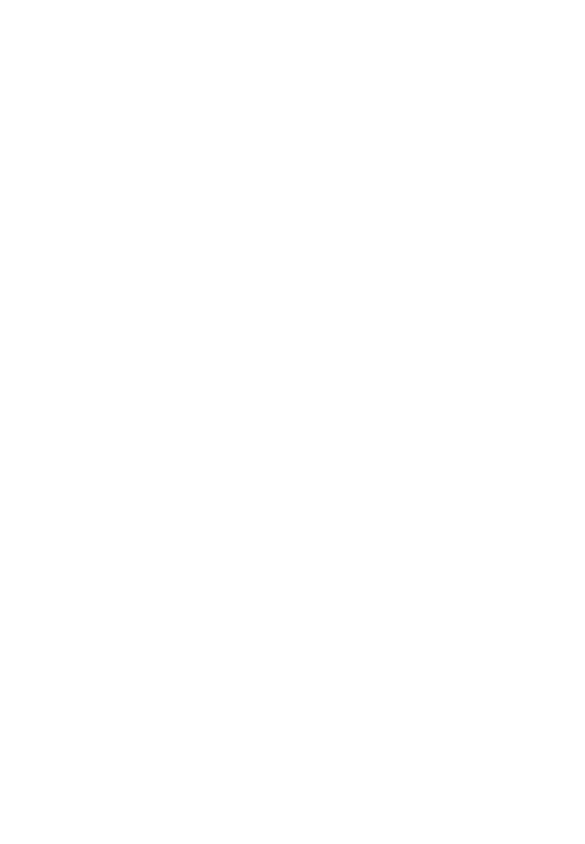
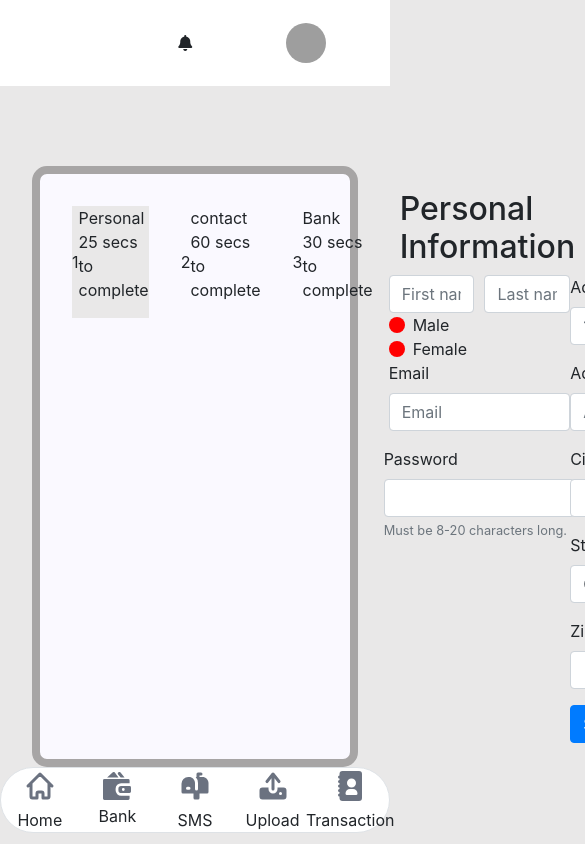
Before and after one commit to Misba9/OTP, a website: page pages/get-bank/index.html in a window 390 px wide. Shown: the top 844 px of the page, 585 px wide, since content can reach past the window. Drawn offline with nearby package versions, Linux system fonts and the light colour scheme; grey boxes are pictures that could not be loaded.

Commit message:
form page added

```diff
--- /dev/null
+++ b/css/form.css
@@ -0,0 +1,74 @@
+/* get bank page css code start here */
+/* *{
+    margin: 0;
+    padding: 0;
+    box-sizing: border-box;
+}
+*,::before,::after{
+    box-sizing: border-box;
+} */
+/* html{
+    scrollbar-color: #2a8fa1 #e9e8e8;
+    scroll-behavior: smooth;
+} */
+body{
+    font-family: 'Nuito', sans-serif;
+    font-size: 16px;
+    font-weight: 400;
+    line-height: 1.8;
+    color: var(--dark-color);
+    background-color: var(--dark-color);
+}
+h1,h2,h3{
+    font-weight: 700;
+    line-height: 1.25;
+    margin: 0 0 0 .5em;
+}
+.containers-form{
+    max-width: 1100px;
+    margin: 0 auto;
+    padding: 0 2rem;
+}
+.form-box{
+    display: flex;
+    flex-direction: row;
+    margin-top: 5em;
+    border: 8px solid rgb(167, 165, 165);
+    border-radius: 15px;
+    background-color: #faf9ff;
+}
+.form-box, .progress-form{
+    position: relative;
+    padding: 1em;
+}
+.custom-radio .custom-control-label::before {
+    border-radius: 50%;
+    accent-color: #b80c0c;
+        color: red !important;
+        background-color: red !important;
+}
+.progress-form ul.progress-steps{
+    display: flex;
+    flex-direction: row;
+    align-items: center;
+    justify-content: center;
+    gap: 2em;
+}
+.progress-form  ul.progress-steps li{
+    position: relative;
+    display: flex;
+    align-items: center;
+    margin-bottom: 2em;
+}
+
+@media screen and (min-width: 768px){
+    .form-box, .progress-form{
+        flex: 0 0 35%;
+        min-width: 300px;
+        padding: 3em;
+    }
+    .progress-form ul.progress-steps{
+        flex-direction: column;
+    }
+}
+/* get bank page css code end here */
--- a/css/pages.css
+++ b/css/pages.css
@@ -1,3 +1,4 @@
+@import url('https://fonts.googleapis.com/css2?family=Nunito+Sans:ital,opsz,wght@0,6..12,200..1000;1,6..12,200..1000&display=swap');
 .space{
     background-color: #e9e8e8;
 }
@@ -113,7 +114,56 @@ main {
     justify-content: center;
     font-size: 20px;
 }
-
+/* get bank page css code start here */
+*{
+    margin: 0;
+    padding: 0;
+    box-sizing: border-box;
+}
+*,::before,::after{
+    box-sizing: border-box;
+}
+html{
+    scrollbar-color: #2a8fa1 #e9e8e8;
+    scroll-behavior: smooth;
+}
+body{
+    font-family: 'Nuito', sans-serif;
+    font-size: 16px;
+    font-weight: 400;
+    line-height: 1.8;
+    color: var(--dark-color);
+    background-color: var(--dark-color);
+}
+/* h1,h2,h3{
+    font-weight: 700;
+    line-height: 1.25;
+    margin: 0 0 0 .5em;
+} */
+.container{
+    max-width: 1100px;
+    margin: 0 auto;
+    padding: 0 2rem;
+}
+.form-box{
+    display: flex;
+    flex-direction: row;
+    margin-top: 5em;
+    border: 8px solid rgb(90, 89, 89);
+    border-radius: 15px;
+    background-color: #faf9ff;
+}
+.formm-box, .progress{
+    position: relative;
+    padding: 1em;
+}
+.custom-radio .custom-control-label::before {
+    border-radius: 50%;
+    accent-color: #b80c0c;
+        color: red !important;
+        background-color: red !important;
+}
+/* get bank page css code end here */
 
 @media only screen and (max-width: 600px){
     .space {
--- a/css/style.css
+++ b/css/style.css
@@ -3,7 +3,10 @@
     padding: 0;
     box-sizing: border-box !important;
 }
-
+html{
+    scrollbar-color: #2a8fa1 #e9e8e8;
+    scroll-behavior: smooth;
+}
 body {
     background-color: #e9e8e8 !important;
     box-sizing: border-box;
@@ -63,7 +66,7 @@ body {
 }
 .nav .animation{
     position: absolute;
-    height: 100%;
+    height: 120%;
     top: 0 ;
     z-index: 0;
     background: #e9e8e8;
--- a/pages/get-bank/index.html
+++ b/pages/get-bank/index.html
@@ -0,0 +1,242 @@
+<!DOCTYPE html>
+<html lang="en">
+
+<head>
+    <meta charset="UTF-8">
+    <meta name="viewport" content="width=device-width, initial-scale=1.0">
+    <title>OTP with zaker</title>
+    <!-- style -->
+    <link href="https://cdn.jsdelivr.net/npm/bootstrap@5.0.2/dist/css/bootstrap.min.css" rel="stylesheet"
+        integrity="sha384-EVSTQN3/azprG1Anm3QDgpJLIm9Nao0Yz1ztcQTwFspd3yD65VohhpuuCOmLASjC" crossorigin="anonymous">
+    <script src="https://cdnjs.cloudflare.com/ajax/libs/flowbite/2.3.0/flowbite.min.js"></script>
+    <link href="https://cdnjs.cloudflare.com/ajax/libs/flowbite/2.3.0/flowbite.min.css" rel="stylesheet" />
+    <link rel="stylesheet" href="../../css/style.css">
+    <link rel="stylesheet" href="../../css/form.css">
+    <!-- for icons -->
+    <script src="https://kit.fontawesome.com/08aec0b5cd.js" crossorigin="anonymous"></script>
+
+    <!-- bootstrop links -->
+    <script src="https://code.jquery.com/jquery-3.2.1.slim.min.js"
+        integrity="sha384-KJ3o2DKtIkvYIK3UENzmM7KCkRr/rE9/Qpg6aAZGJwFDMVNA/GpGFF93hXpG5KkN"
+        crossorigin="anonymous"></script>
+    <script src="https://cdn.jsdelivr.net/npm/popper.js@1.12.9/dist/umd/popper.min.js"
+        integrity="sha384-ApNbgh9B+Y1QKtv3Rn7W3mgPxhU9K/ScQsAP7hUibX39j7fakFPskvXusvfa0b4Q"
+        crossorigin="anonymous"></script>
+    <script src="https://cdn.jsdelivr.net/npm/bootstrap@4.0.0/dist/js/bootstrap.min.js"
+        integrity="sha384-JZR6Spejh4U02d8jOt6vLEHfe/JQGiRRSQQxSfFWpi1MquVdAyjUar5+76PVCmYl"
+        crossorigin="anonymous"></script>
+    <link rel="stylesheet" href="https://cdn.jsdelivr.net/npm/bootstrap@4.0.0/dist/css/bootstrap.min.css"
+        integrity="sha384-Gn5384xqQ1aoWXA+058RXPxPg6fy4IWvTNh0E263XmFcJlSAwiGgFAW/dAiS6JXm" crossorigin="anonymous">
+</head>
+<style>
+
+</style>
+
+<body>
+    <!-- nav bar code here start -->
+    <nav class="navbar navbar-light fixed ">
+        <form class="container-fluid nav">
+            <!-- <a class="navbar-brand ">
+                <img src="" alt="logo" width="30" height="24" class="d-inline-block align-text-top "><h1 style="font-size: 1rem;">Navbar</h1>
+            </a> -->
+            <a href="../../" class="btn nav-btn mov" id="nav-tab" type="submit"><i class="fa-solid fa-house nav-icon"></i>Home</a>
+            <a href="#" class="btn nav-btn mov" type="submit"><i class="fa-solid fa-building-columns nav-icon"></i>Get Bank</a>
+            <a class="btn nav-btn mov" type="submit"><i class="fa-regular fa-envelope nav-icon"></i>Get sms</a>
+            <a class="btn nav-btn mov" type="submit"><i class="fa-solid fa-cloud-arrow-up nav-icon"></i>Upload</a>
+            <a class="btn nav-btn mov" type="submit"><i class="fa-solid fa-credit-card nav-icon"></i>Transaction</a>
+
+            <!-- <a class="btn nav-btn" type="submit"><i class="fa-solid fa-bell "></i></a>
+             <i class="fa-solid fa-user"></i>
+             <img class="h-9 w-9 flex-none rounded-full bg-gray-50" src="https://images.unsplash.com/photo-1494790108377-be9c29b29330?ixlib=rb-1.2.1&ixid=eyJhcHBfaWQiOjEyMDd9&auto=format&fit=facearea&facepad=2&w=256&h=256&q=80" alt="">
+             <i class="fa-solid fa-user "></i>-->
+
+            <a href="../" class="btn nav-btn">
+                <i class="fa-solid fa-bell "></i>
+            </a>
+            <div class="dropdown">
+                <button class="btn nav-btn" type="button" id="dropdownMenu2" data-toggle="dropdown" aria-haspopup="true"
+                    aria-expanded="false">
+                    <img class=" w-10 h-10 rounded-full"
+                        src="https://images.unsplash.com/photo-1494790108377-be9c29b29330?ixlib=rb-1.2.1&ixid=eyJhcHBfaWQiOjEyMDd9&auto=format&fit=facearea&facepad=2&w=256&h=256&q=80"
+                        alt="Ahmed ">
+                </button>
+                <div class="dropdown-menu" aria-labelledby="dropdownMenu2">
+                    <button onclick="account()" class="dropdown-item" type="button">Your Profile</button>
+                    <button onclick="login()" class="dropdown-item" type="button">Login</button>
+                </div>
+            </div>
+
+
+            <div class="animation start-home"></div>
+        </form>
+    </nav>
+    <!-- nav bar code here end -->
+
+    <!-- main page start -->
+    <div id="page" class="site">
+        <div class="containers-form">
+            <div class="form-box">
+                <div class="progress-form">
+                    <div class="logo"><a href="/"></a> </div>
+                    <ul class="progress-steps">
+                        <li class="step active">
+                            <span>1</span>
+                            <p>Personal <br><span>25 secs to complete</span></p>
+                        </li>
+                        <li class="step ">
+                            <span>2</span>
+                            <p>contact <br><span>60 secs to complete</span></p>
+                        </li>
+                        <li class="step ">
+                            <span>3</span>
+                            <p>Bank <br><span>30 secs to complete</span></p>
+                        </li>
+                    </ul>
+                </div>
+                <form action="">
+                    <form>
+                        <div class="form-row">
+                            <h2>Personal Information</h2>
+                          <div class="col">
+                            <input type="text" class="form-control" placeholder="First name">
+                          </div>
+                          <div class="col">
+                            <input type="text" class="form-control" placeholder="Last name">
+                          </div>
+                        </div>
+                        <div class="custom-control custom-radio" >
+                            <input type="radio" id="customRadio1" name="customRadio" class="custom-control-input">
+                            <label class="custom-control-label" for="customRadio1">Male</label>
+                          </div>
+                          <div class="custom-control custom-radio">
+                            <input type="radio" id="customRadio2" name="customRadio" class="custom-control-input">
+                            <label class="custom-control-label" for="customRadio2">Female</label>
+                          </div>
+                        <div class="form-row">
+                          <div class="form-group col-md-6">
+                            <label for="inputEmail4">Email</label>
+                            <input type="email" class="form-control" id="inputEmail4" placeholder="Email">
+                          </div>
+                          <form class="form-inline">
+                            <div class="form-group">
+                              <label for="inputPassword6">Password</label>
+                              <input type="password" id="inputPassword6" class="form-control mx-sm-3" aria-describedby="passwordHelpInline">
+                              <small id="passwordHelpInline" class="text-muted">
+                                Must be 8-20 characters long.
+                              </small>
+                            </div>
+                          </form>
+                        </div>
+                      </form>
+                    <div class="form-two form-step">
+                        <form>
+                            <h2>Contact Details</h2>
+                            <div class="form-group">
+                              <label for="inputAddress">Address</label>
+                              <input type="text" class="form-control" id="inputAddress" placeholder="1234 Main St">
+                            </div>
+                            <div class="form-group">
+                              <label for="inputAddress2">Address 2</label>
+                              <input type="text" class="form-control" id="inputAddress2" placeholder="Apartment, studio, or floor">
+                            </div>
+                            <div class="form-row">
+                              <div class="form-group col-md-6">
+                                <label for="inputCity">City</label>
+                                <input type="text" class="form-control" id="inputCity">
+                              </div>
+                              <div class="form-group col-md-4">
+                                <label for="inputState">State</label>
+                                <select id="inputState" class="form-control">
+                                  <option selected>Choose...</option>
+                                  <option>...</option>
+                                </select>
+                              </div>
+                              <div class="form-group col-md-2">
+                                <label for="inputZip">Zip</label>
+                                <input type="text" class="form-control" id="inputZip">
+                              </div>
+                            </div>
+                            <button type="submit" class="btn btn-primary">Sign in</button>
+                          </form>
+                    </div>
+                    <div class="form-three form-step">
+                        <h2>Bank Details</h2>
+                    </div>
+                </form>
+            </div>
+        </div>
+    </div>
+    <!-- main page end-->
+
+    <!-- footer code here start -->
+    <footer class="footer">
+        <div
+            class="fixed z-50 w-full h-16 max-w-lg -translate-x-1/2 bg-white border border-gray-200 rounded-full bottom-4 left-1/2 dark:bg-gray-700 dark:border-gray-600">
+            <div class="grid h-full max-w-lg grid-cols-5 mx-auto">
+                <button data-tooltip-target="tooltip-home" type="button"
+                    class="inline-flex flex-col items-center justify-center px-1 rounded-s-full hover:bg-gray-50 dark:hover:bg-gray-800 group">
+                    <svg class="w-9 h-9 mb-1 text-gray-500 dark:text-gray-400 group-hover:text-blue-600 dark:group-hover:text-blue-500"
+                        aria-hidden="true" xmlns="http://www.w3.org/2000/svg" width="24" height="24" fill="none"
+                        viewBox="0 0 24 24">
+                        <path stroke="currentColor" stroke-linecap="round" stroke-linejoin="round" stroke-width="2"
+                            d="m4 12 8-8 8 8M6 10.5V19a1 1 0 0 0 1 1h3v-3a1 1 0 0 1 1-1h2a1 1 0 0 1 1 1v3h3a1 1 0 0 0 1-1v-8.5" />
+                    </svg>
+                   Home
+                </button>
+                <button data-tooltip-target="tooltip-bank" type="button"
+                    class="inline-flex flex-col items-center justify-center px-1 hover:bg-gray-50 dark:hover:bg-gray-800 group">
+                    <svg class="w-9 h-7 mb-1 text-gray-500 dark:text-gray-400 group-hover:text-blue-600 dark:group-hover:text-blue-500"
+                        aria-hidden="true" xmlns="http://www.w3.org/2000/svg" fill="currentColor" viewBox="0 0 20 20">
+                        <path d="M11.074 4 8.442.408A.95.95 0 0 0 7.014.254L2.926 4h8.148ZM9 13v-1a4 4 0 0 1 4-4h6V6a1 1 0 0 0-1-1H1a1 1 0 0 0-1 1v13a1 1 0 0 0 1 1h17a1 1 0 0 0 1-1v-2h-6a4 4 0 0 1-4-4Z" />
+                        <path d="M19 10h-6a2 2 0 0 0-2 2v1a2 2 0 0 0 2 2h6a1 1 0 0 0 1-1v-3a1 1 0 0 0-1-1Zm-4.5 3.5a1 1 0 1 1 0-2 1 1 0 0 1 0 2ZM12.62 4h2.78L12.539.41a1.086 1.086 0 1 0-1.7 1.352L12.62 4Z" />
+                    </svg>
+                    Bank
+                </button>
+                <button data-tooltip-target="tooltip-wallet" type="button"
+                    class="inline-flex flex-col items-center justify-center px-0.5 hover:bg-gray-50 dark:hover:bg-gray-800 group">
+                    <svg class="w-9 h-9 mb-1 text-gray-500 dark:text-gray-400 group-hover:text-blue-600 dark:group-hover:text-blue-500"
+                        aria-hidden="true" xmlns="http://www.w3.org/2000/svg" width="24" height="24" fill="currentColor"
+                        viewBox="0 0 24 24">
+                        <path
+                            d="M17 6h-2V5h1a1 1 0 1 0 0-2h-2a1 1 0 0 0-1 1v2h-.541A5.965 5.965 0 0 1 14 10v4a1 1 0 1 1-2 0v-4c0-2.206-1.794-4-4-4-.075 0-.148.012-.22.028C7.686 6.022 7.596 6 7.5 6A4.505 4.505 0 0 0 3 10.5V16a1 1 0 0 0 1 1h7v3a1 1 0 0 0 1 1h2a1 1 0 0 0 1-1v-3h5a1 1 0 0 0 1-1v-6c0-2.206-1.794-4-4-4Zm-9 8.5H7a1 1 0 1 1 0-2h1a1 1 0 1 1 0 2Z" />
+                    </svg>
+                    <span class="sr-only">Get sms</span>SMS
+                </button>
+
+                <button data-tooltip-target="tooltip-settings" type="button"
+                    class="inline-flex flex-col items-center justify-center px-0 hover:bg-gray-50 dark:hover:bg-gray-800 group">
+                    <svg class="w-9 h-9 mb-1 text-gray-500 dark:text-gray-400 group-hover:text-blue-600 dark:group-hover:text-blue-500"
+                        aria-hidden="true" xmlns="http://www.w3.org/2000/svg" width="24" height="24" fill="currentColor"
+                        viewBox="0 0 24 24">
+                        <path fill-rule="evenodd"
+                            d="M12 3a1 1 0 0 1 .78.375l4 5a1 1 0 1 1-1.56 1.25L13 6.85V14a1 1 0 1 1-2 0V6.85L8.78 9.626a1 1 0 1 1-1.56-1.25l4-5A1 1 0 0 1 12 3ZM9 14v-1H5a2 2 0 0 0-2 2v4a2 2 0 0 0 2 2h14a2 2 0 0 0 2-2v-4a2 2 0 0 0-2-2h-4v1a3 3 0 1 1-6 0Zm8 2a1 1 0 1 0 0 2h.01a1 1 0 1 0 0-2H17Z"
+                            clip-rule="evenodd" />
+                    </svg>
+                    Upload
+                </button>
+                <button onclick="" data-tooltip-target="tooltip-profile" type="button"
+                    class="inline-flex flex-col items-center justify-center px-1 rounded-e-full hover:bg-gray-50 dark:hover:bg-gray-800 group">
+                    <svg class="w-9 h-9 mb-1 text-gray-500 dark:text-gray-400 group-hover:text-blue-600 dark:group-hover:text-blue-500"
+                        aria-hidden="true" xmlns="http://www.w3.org/2000/svg" width="24" height="24" fill="currentColor"
+                        viewBox="0 0 24 24">
+                        <path fill-rule="evenodd"
+                            d="M7 2a2 2 0 0 0-2 2v1a1 1 0 0 0 0 2v1a1 1 0 0 0 0 2v1a1 1 0 1 0 0 2v1a1 1 0 1 0 0 2v1a1 1 0 1 0 0 2v1a2 2 0 0 0 2 2h11a2 2 0 0 0 2-2V4a2 2 0 0 0-2-2H7Zm3 8a3 3 0 1 1 6 0 3 3 0 0 1-6 0Zm-1 7a3 3 0 0 1 3-3h2a3 3 0 0 1 3 3 1 1 0 0 1-1 1h-6a1 1 0 0 1-1-1Z"
+                            clip-rule="evenodd" />
+                    </svg>Transaction
+                </button>
+            </div>
+        </div>
+    </footer>
+    <!-- footer code here end -->
+    <script>
+        // button redirect function
+        function account() {//for main page
+            window.location.href = "../account/";
+        }
+        function login() {//for main page
+            window.location.href = "../../auth/login/";
+        }
+    </script>
+</body>
+
+</html>
```
Also changed, not shown: index.html (+12 -20 lines).
